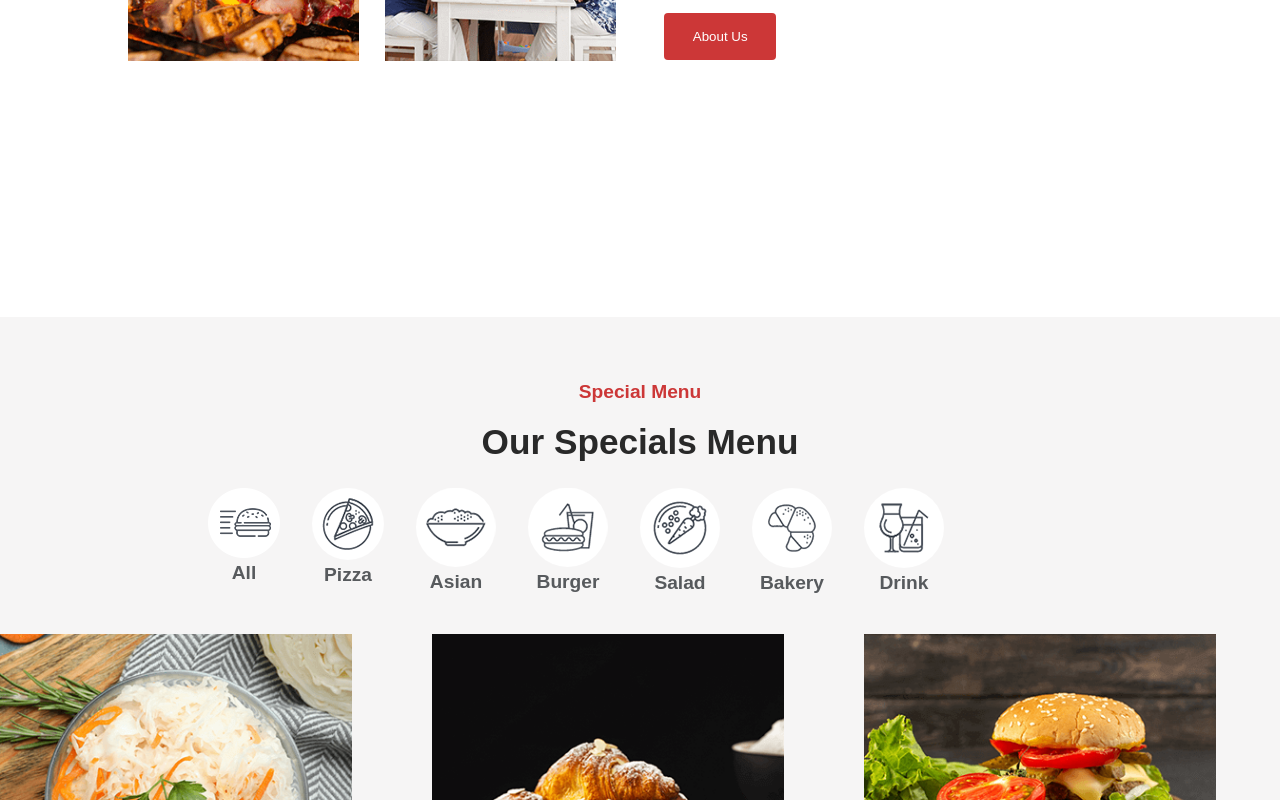
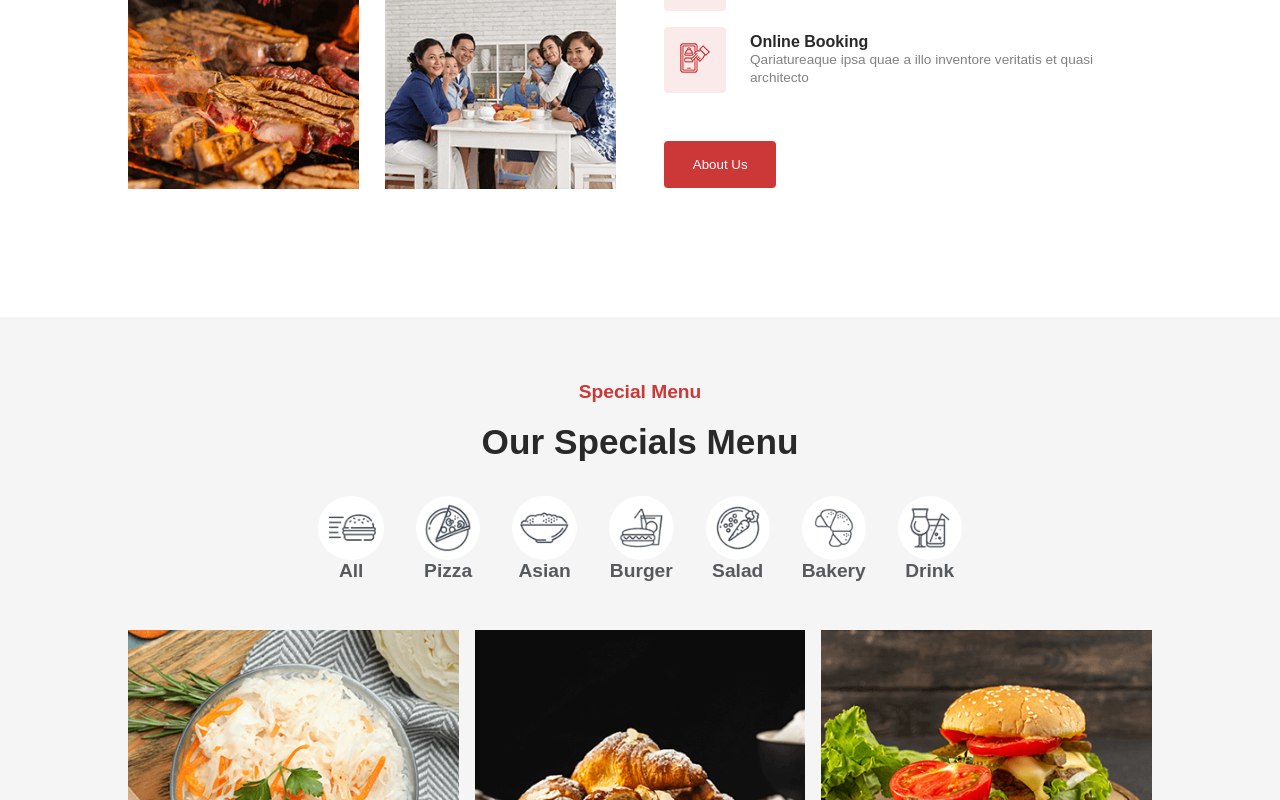
Before and after one commit to aavash-ww/cafeu, a Vue app: page / in a window 1280 px wide. Shown: the part 2000-2800 px from the top of the page. Built offline with nearby package versions, Linux system fonts and the light colour scheme; a web font is replaced by a local one.

Commit message:
food-card responsive

```diff
--- a/src/assets/styles/components/_discovercard.scss
+++ b/src/assets/styles/components/_discovercard.scss
@@ -1,6 +1,6 @@
 .discover-container {
-  padding-bottom: 4rem;
-  padding-top: 4rem;
+  padding-bottom: 8rem;
+  padding-top: 8rem;
   display: flex;
   justify-content: center;
   .discover-wrapper {
--- a/src/assets/styles/components/_specialmenu.scss
+++ b/src/assets/styles/components/_specialmenu.scss
@@ -1,26 +1,47 @@
 .special-menu-container {
-  margin-top: 8rem;
   padding: 4rem 0;
   background-color: #f6f5f5;
   .special-menu-wrapper {
+    @extend %container;
+    @include xl {
+      max-width: 90%;
+    }
     .special-top-header {
       h4 {
         margin-bottom: 1rem;
       }
+      h3 {
+        @include md {
+          font-size: 1.8rem;
+        }
+        @include sm {
+          font-size: 1.4rem;
+        }
+      }
       text-align: center;
     }
-    .special-menu-icons {
+    .special-menu-bar {
       width: 100%;
-      max-width: 70%;
       margin: 0 auto;
       margin-top: 1.5rem;
       margin-bottom: 1.5rem;
       display: flex;
-      // gap: rem;
+      justify-content: center;
+      flex-wrap: wrap;
       .special-menu-nav {
-        padding: 0 1rem;
+        padding: 0.5rem 1rem;
         @extend %flex-column;
         align-items: center;
+        .special-menu-icon {
+          height: 4rem;
+          width: auto;
+          @include sm {
+            height: 3rem;
+          }
+          img {
+            @extend %image-contain;
+          }
+        }
         h4 {
           color: rgba(33, 37, 41, 0.75);
         }
--- a/src/pages/Homepage.vue
+++ b/src/pages/Homepage.vue
@@ -65,14 +65,14 @@
         </section>
         <!-- Special Menu Section  -->
         <section class="special-menu-container">
-            <div class="special-menu-wrapper container">
+            <div class="special-menu-wrapper ">
                 <div class="special-top-header">
                     <h4>Special Menu</h4>
                     <h3>Our Specials Menu</h3>
                 </div>
-                <div class="special-menu-icons">
+                <div class="special-menu-bar">
                     <div class="special-menu-nav" v-for="(data, index) in menuicons" :key="index">
-                        <div>
+                        <div class="special-menu-icon">
                             <img :src="data.icon" alt="">
                         </div>
                         <h4>{{ data.title }}</h4>
--- a/src/sass/index.css
+++ b/src/sass/index.css
@@ -10,14 +10,14 @@
   align-items: center;
 }
 
-.newscard-container .newscard .news-image-content img, .about-section .about-wrapper .about-image img, .discover-container .discover-wrapper .discover-card-wrapper .discover-card .discover-image img, .hero-section .hero-wrapper .hero-container .hero-image img, .hero-section .hero-wrapper .hero-container .hero-content .order-container .play-icon .play-icon-image, .footer .footer-wrapper .footer-content-third .footergrid .grid img, .special-offers-container .special-offer-wrapper .special-offer-mail .special-offer-submit-icon img, .review-wrapper .review-section .review-right-section img, .food-card-container .food-card .food-card-content .food-card-bottom .cart-icon img, .food-card-container .food-card .food-card-content .food-card-bottom .plus-icon img, .food-card-container .food-card .food-card-image img, .header .header-wrapper .nav-wrapper .search-icon .search-image {
+.newscard-container .newscard .news-image-content img, .special-menu-container .special-menu-wrapper .special-menu-bar .special-menu-nav .special-menu-icon img, .about-section .about-wrapper .about-image img, .discover-container .discover-wrapper .discover-card-wrapper .discover-card .discover-image img, .hero-section .hero-wrapper .hero-container .hero-image img, .hero-section .hero-wrapper .hero-container .hero-content .order-container .play-icon .play-icon-image, .footer .footer-wrapper .footer-content-third .footergrid .grid img, .special-offers-container .special-offer-wrapper .special-offer-mail .special-offer-submit-icon img, .review-wrapper .review-section .review-right-section img, .food-card-container .food-card .food-card-content .food-card-bottom .cart-icon img, .food-card-container .food-card .food-card-content .food-card-bottom .plus-icon img, .food-card-container .food-card .food-card-image img, .header .header-wrapper .nav-wrapper .search-icon .search-image {
   width: 100%;
   height: 100%;
   -o-object-fit: cover;
      object-fit: cover;
 }
 
-.special-menu-container .special-menu-wrapper .special-menu-icons .special-menu-nav, .about-section .about-wrapper .about-content .about-text-content, .discover-container .discover-wrapper .discover-card-wrapper .discover-card, .hero-section .hero-wrapper .hero-container .hero-content .text-content, .hero-section .hero-wrapper .hero-container .hero-content, .playstore-section .palystore-wrapper .playstore-text, .review-wrapper .review-section .review-left-section {
+.special-menu-container .special-menu-wrapper .special-menu-bar .special-menu-nav, .about-section .about-wrapper .about-content .about-text-content, .discover-container .discover-wrapper .discover-card-wrapper .discover-card, .hero-section .hero-wrapper .hero-container .hero-content .text-content, .hero-section .hero-wrapper .hero-container .hero-content, .playstore-section .palystore-wrapper .playstore-text, .review-wrapper .review-section .review-left-section {
   display: flex;
   flex-direction: column;
 }
@@ -52,7 +52,7 @@
   background-color: #fff;
 }
 
-.about-section .about-wrapper, .discover-container .discover-wrapper, .hero-section .hero-wrapper .hero-container, .special-offers-container .special-offer-wrapper, .header .header-wrapper {
+.special-menu-container .special-menu-wrapper, .about-section .about-wrapper, .discover-container .discover-wrapper, .hero-section .hero-wrapper .hero-container, .special-offers-container .special-offer-wrapper, .header .header-wrapper {
   width: 100%;
   max-width: 80%;
   margin: 0 auto;
@@ -247,15 +247,27 @@
 }
 
 .food-card-container {
-  display: grid;
+  display: flex;
+  flex-wrap: wrap;
+  justify-content: center;
   gap: 1rem;
-  grid-template-columns: repeat(3, 1fr);
 }
 .food-card-container .food-card {
+  flex: 1 1 calc(33.33% - 1rem);
   position: relative;
   margin-top: 1rem;
   max-width: 22rem;
   background-color: #fff;
+}
+@media screen and (max-width: 768px) {
+  .food-card-container .food-card {
+    flex: 1 1 calc(50% - 1rem);
+  }
+}
+@media screen and (max-width: 460px) {
+  .food-card-container .food-card {
+    flex: 1 1 100%;
+  }
 }
 .food-card-container .food-card:hover {
   cursor: pointer;
@@ -297,6 +309,11 @@
   line-height: 1.4;
   font-size: 0.9rem;
 }
+@media screen and (max-width: 460px) {
+  .food-card-container .food-card .food-card-content p {
+    font-size: 0.8rem;
+  }
+}
 .food-card-container .food-card .food-card-content .food-card-bottom {
   margin-top: 1.5rem;
   display: flex;
@@ -307,6 +324,11 @@
   font-size: 1rem;
   color: #cc3737;
   font-weight: lighter;
+}
+@media (max-width: 872px) {
+  .food-card-container .food-card .food-card-content .food-card-bottom .delivery-price {
+    font-size: 0.9rem;
+  }
 }
 .food-card-container .food-card .food-card-content .food-card-bottom .plus-icon {
   border: gray solid 1px;
@@ -320,6 +342,12 @@
   height: 2.2rem;
   padding: 6px;
   background-color: #292929;
+}
+@media (max-width: 872px) {
+  .food-card-container .food-card .food-card-content .food-card-bottom .cart-icon {
+    width: 2rem;
+    height: 2rem;
+  }
 }
 .food-card-container .food-card .price {
   position: absolute;
@@ -751,14 +779,14 @@
 .hero-section .bg-fillers .fork {
   position: absolute;
   z-index: 1;
-  top: 50%;
+  top: 10%;
   left: 40%;
   transform: rotate(10deg);
 }
 .hero-section .bg-fillers .brocoli {
   position: absolute;
   z-index: 1;
-  bottom: 1%;
+  top: 30%;
   left: -4%;
   transform: rotate(40deg);
 }
@@ -767,10 +795,20 @@
   height: auto;
   opacity: 0.04;
 }
+@media screen and (max-width: 768px) {
+  .hero-section .bg-fillers img {
+    width: 8rem;
+  }
+}
+@media screen and (max-width: 460px) {
+  .hero-section .bg-fillers img {
+    width: 4rem;
+  }
+}
 
 .discover-container {
-  padding-bottom: 4rem;
-  padding-top: 4rem;
+  padding-bottom: 8rem;
+  padding-top: 8rem;
   display: flex;
   justify-content: center;
 }
@@ -979,9 +1017,13 @@
 }
 
 .special-menu-container {
-  margin-top: 8rem;
   padding: 4rem 0;
   background-color: #f6f5f5;
+}
+@media screen and (max-width: 1000px) {
+  .special-menu-container .special-menu-wrapper {
+    max-width: 90%;
+  }
 }
 .special-menu-container .special-menu-wrapper .special-top-header {
   text-align: center;
@@ -989,25 +1031,45 @@
 .special-menu-container .special-menu-wrapper .special-top-header h4 {
   margin-bottom: 1rem;
 }
-.special-menu-container .special-menu-wrapper .special-menu-icons {
+@media screen and (max-width: 768px) {
+  .special-menu-container .special-menu-wrapper .special-top-header h3 {
+    font-size: 1.8rem;
+  }
+}
+@media screen and (max-width: 460px) {
+  .special-menu-container .special-menu-wrapper .special-top-header h3 {
+    font-size: 1.4rem;
+  }
+}
+.special-menu-container .special-menu-wrapper .special-menu-bar {
   width: 100%;
-  max-width: 70%;
   margin: 0 auto;
   margin-top: 1.5rem;
   margin-bottom: 1.5rem;
   display: flex;
+  justify-content: center;
+  flex-wrap: wrap;
 }
-.special-menu-container .special-menu-wrapper .special-menu-icons .special-menu-nav {
-  padding: 0 1rem;
+.special-menu-container .special-menu-wrapper .special-menu-bar .special-menu-nav {
+  padding: 0.5rem 1rem;
   align-items: center;
 }
-.special-menu-container .special-menu-wrapper .special-menu-icons .special-menu-nav h4 {
+.special-menu-container .special-menu-wrapper .special-menu-bar .special-menu-nav .special-menu-icon {
+  height: 4rem;
+  width: auto;
+}
+@media screen and (max-width: 460px) {
+  .special-menu-container .special-menu-wrapper .special-menu-bar .special-menu-nav .special-menu-icon {
+    height: 3rem;
+  }
+}
+.special-menu-container .special-menu-wrapper .special-menu-bar .special-menu-nav h4 {
   color: rgba(33, 37, 41, 0.75);
 }
-.special-menu-container .special-menu-wrapper .special-menu-icons .special-menu-nav:hover {
+.special-menu-container .special-menu-wrapper .special-menu-bar .special-menu-nav:hover {
   cursor: pointer;
 }
-.special-menu-container .special-menu-wrapper .special-menu-icons .special-menu-nav:hover h4 {
+.special-menu-container .special-menu-wrapper .special-menu-bar .special-menu-nav:hover h4 {
   color: #cc3737;
 }
 
```
Also changed, not shown: src/assets/styles/components/_hero.scss (+8 -2 lines), src/assets/styles/layouts/_foodcard.scss (+21 -3 lines), 1 other file (tests, documents, lock files or other folders).
